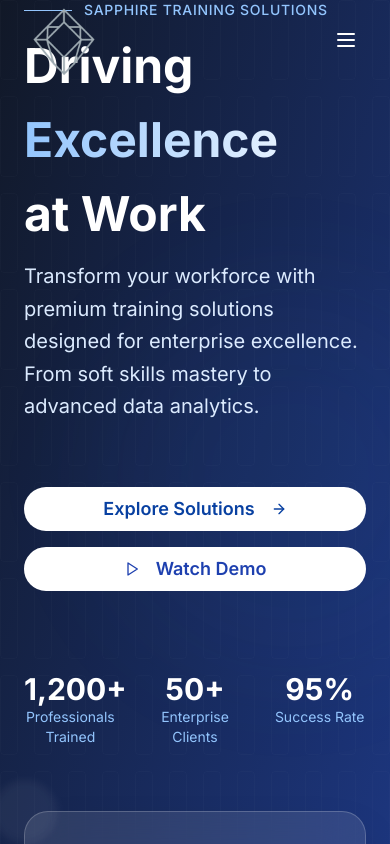
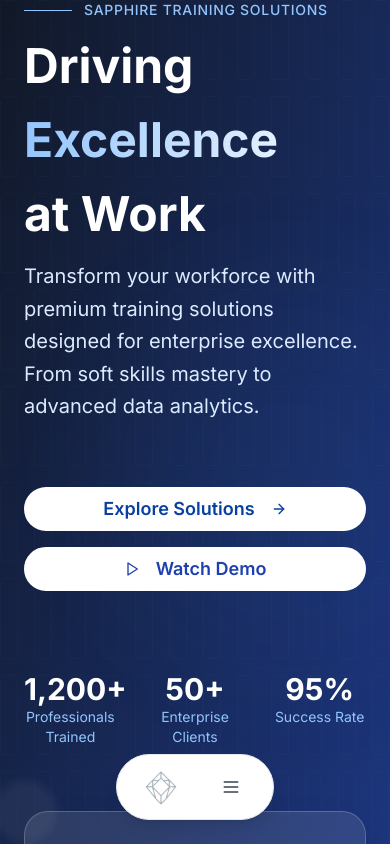
Before and after one commit to itssr220211/sapphire-training-spark, a React (Vite) app: page / in a window 390 px wide. Shown: the top 844 px of the page. Built offline with nearby package versions, Linux system fonts and the light colour scheme.

Commit message:
Refactor: Implement bottom navbar
Move the navbar to the bottom, with a white background on the hero section and glassmorphic effect on scroll. Replace hero section content with "Sapphire Training Solutions" in the bottom.

```diff
--- a/src/components/ModernHeader.tsx
+++ b/src/components/ModernHeader.tsx
@@ -1,16 +1,20 @@
 import React, { useState, useEffect } from 'react';
 import { Menu, X } from 'lucide-react';
 import { Button } from '@/components/ui/button';
+
 const ModernHeader = () => {
   const [isScrolled, setIsScrolled] = useState(false);
   const [isMobileMenuOpen, setIsMobileMenuOpen] = useState(false);
+
   useEffect(() => {
     const handleScroll = () => {
       setIsScrolled(window.scrollY > 50);
     };
+
     window.addEventListener('scroll', handleScroll);
     return () => window.removeEventListener('scroll', handleScroll);
   }, []);
+
   const scrollToSection = (sectionId: string) => {
     const element = document.getElementById(sectionId);
     if (element) {
@@ -20,54 +24,111 @@ const ModernHeader = () => {
       setIsMobileMenuOpen(false);
     }
   };
-  return <header className={`fixed top-0 left-0 right-0 z-50 transition-all duration-500 ${isScrolled ? 'bg-white/90 backdrop-blur-xl shadow-lg border-b border-gray-200/20' : 'bg-transparent'}`}>
-      <div className="max-w-7xl mx-auto px-6">
-        <div className="flex items-center justify-between h-20">
+
+  return (
+    <>
+      {/* Mobile Menu Overlay */}
+      {isMobileMenuOpen && (
+        <div className="fixed inset-0 bg-black/50 z-40 lg:hidden" onClick={() => setIsMobileMenuOpen(false)} />
+      )}
+
+      {/* Mobile Menu */}
+      {isMobileMenuOpen && (
+        <div className="fixed bottom-24 left-4 right-4 z-50 lg:hidden">
+          <div className="bg-white/95 backdrop-blur-xl rounded-2xl border border-white/20 shadow-2xl p-6">
+            <nav className="flex flex-col space-y-4">
+              {['Home', 'About', 'Solutions', 'Industries', 'Testimonials', 'Contact'].map(item => (
+                <button
+                  key={item}
+                  onClick={() => scrollToSection(item.toLowerCase())}
+                  className="text-left text-gray-700 hover:text-sapphire transition-colors py-2 font-medium"
+                >
+                  {item}
+                </button>
+              ))}
+              <Button
+                onClick={() => scrollToSection('contact')}
+                className="bg-sapphire hover:bg-sapphire/90 text-white mt-4 w-full rounded-full"
+              >
+                Get Started
+              </Button>
+            </nav>
+          </div>
+        </div>
+      )}
+
+      {/* Bottom Navigation */}
+      <nav className={`fixed bottom-6 left-1/2 transform -translate-x-1/2 z-50 transition-all duration-500 ${
+        isScrolled
+          ? 'glassmorphic rounded-full shadow-2xl border-white/30'
+          : 'bg-white rounded-full shadow-lg border border-gray-200'
+      }`}>
+        <div className="flex items-center px-6 py-3">
           {/* Logo */}
-          <div className="flex items-center space-x-3">
-            <img alt="Sapphire Training Solutions" src="/lovable-uploads/dc785b32-7742-48f3-a331-ceb7e7f5a270.png" className="h-20 w-20" />
+          <div className="flex items-center space-x-3 mr-8">
+            <img
+              alt="Sapphire Training Solutions"
+              src="/lovable-uploads/dc785b32-7742-48f3-a331-ceb7e7f5a270.png"
+              className="h-10 w-10"
+            />
             <div className="hidden sm:block">
-              <span className={`text-xl font-bold transition-colors ${isScrolled ? 'text-sapphire' : 'text-white'}`}>
+              <span className={`text-sm font-bold transition-colors ${
+                isScrolled ? 'text-white' : 'text-sapphire'
+              }`}>
                 SAPPHIRE
               </span>
-              <div className={`text-xs tracking-wider transition-colors ${isScrolled ? 'text-gray-600' : 'text-blue-200'}`}>
+              <div className={`text-xs tracking-wider transition-colors ${
+                isScrolled ? 'text-white/80' : 'text-gray-600'
+              }`}>
                 TRAINING SOLUTIONS
               </div>
             </div>
           </div>
 
           {/* Desktop Navigation */}
-          <nav className="hidden lg:flex items-center space-x-8">
-            {['Home', 'About', 'Solutions', 'Industries', 'Testimonials', 'Contact'].map(item => <button key={item} onClick={() => scrollToSection(item.toLowerCase())} className={`text-sm font-medium transition-all duration-300 hover:scale-105 ${isScrolled ? 'text-gray-700 hover:text-sapphire' : 'text-white/80 hover:text-white'}`}>
+          <div className="hidden lg:flex items-center space-x-6">
+            {['Home', 'About', 'Solutions', 'Industries', 'Testimonials'].map(item => (
+              <button
+                key={item}
+                onClick={() => scrollToSection(item.toLowerCase())}
+                className={`text-sm font-medium transition-all duration-300 hover:scale-105 px-3 py-2 rounded-full ${
+                  isScrolled
+                    ? 'text-white/90 hover:text-white hover:bg-white/20'
+                    : 'text-gray-700 hover:text-sapphire hover:bg-sapphire/10'
+                }`}
+              >
                 {item}
-              </button>)}
-          </nav>
+              </button>
+            ))}
 
-          {/* CTA Button */}
-          <div className="hidden lg:block">
-            <Button onClick={() => scrollToSection('contact')} className={`px-6 py-2 rounded-full font-semibold transition-all duration-300 hover:scale-105 ${isScrolled ? 'bg-sapphire hover:bg-sapphire/90 text-white' : 'bg-white text-sapphire hover:bg-blue-50'}`}>
-              Get Started
+            {/* Contact Button */}
+            <Button
+              onClick={() => scrollToSection('contact')}
+              className={`px-6 py-2 rounded-full font-semibold transition-all duration-300 hover:scale-105 ${
+                isScrolled
+                  ? 'bg-white/20 hover:bg-white/30 text-white border border-white/30'
+                  : 'bg-sapphire hover:bg-sapphire/90 text-white'
+              }`}
+            >
+              Contact
             </Button>
           </div>
 
           {/* Mobile Menu Button */}
-          <button onClick={() => setIsMobileMenuOpen(!isMobileMenuOpen)} className={`lg:hidden p-2 transition-colors ${isScrolled ? 'text-gray-700' : 'text-white'}`}>
-            {isMobileMenuOpen ? <X size={24} /> : <Menu size={24} />}
+          <button
+            onClick={() => setIsMobileMenuOpen(!isMobileMenuOpen)}
+            className={`lg:hidden p-2 rounded-full transition-all duration-300 ${
+              isScrolled
+                ? 'text-white hover:bg-white/20'
+                : 'text-gray-700 hover:bg-gray-100'
+            }`}
+          >
+            {isMobileMenuOpen ? <X size={20} /> : <Menu size={20} />}
           </button>
         </div>
+      </nav>
+    </>
+  );
+};
 
-        {/* Mobile Menu */}
-        {isMobileMenuOpen && <div className="lg:hidden py-4 border-t border-gray-200/20 bg-white/95 backdrop-blur-xl">
-            <nav className="flex flex-col space-y-4">
-              {['Home', 'About', 'Solutions', 'Industries', 'Testimonials', 'Contact'].map(item => <button key={item} onClick={() => scrollToSection(item.toLowerCase())} className="text-left text-gray-700 hover:text-sapphire transition-colors py-2">
-                  {item}
-                </button>)}
-              <Button onClick={() => scrollToSection('contact')} className="bg-sapphire hover:bg-sapphire/90 text-white mt-4 w-full rounded-full">
-                Get Started
-              </Button>
-            </nav>
-          </div>}
-      </div>
-    </header>;
-};
 export default ModernHeader;
```
